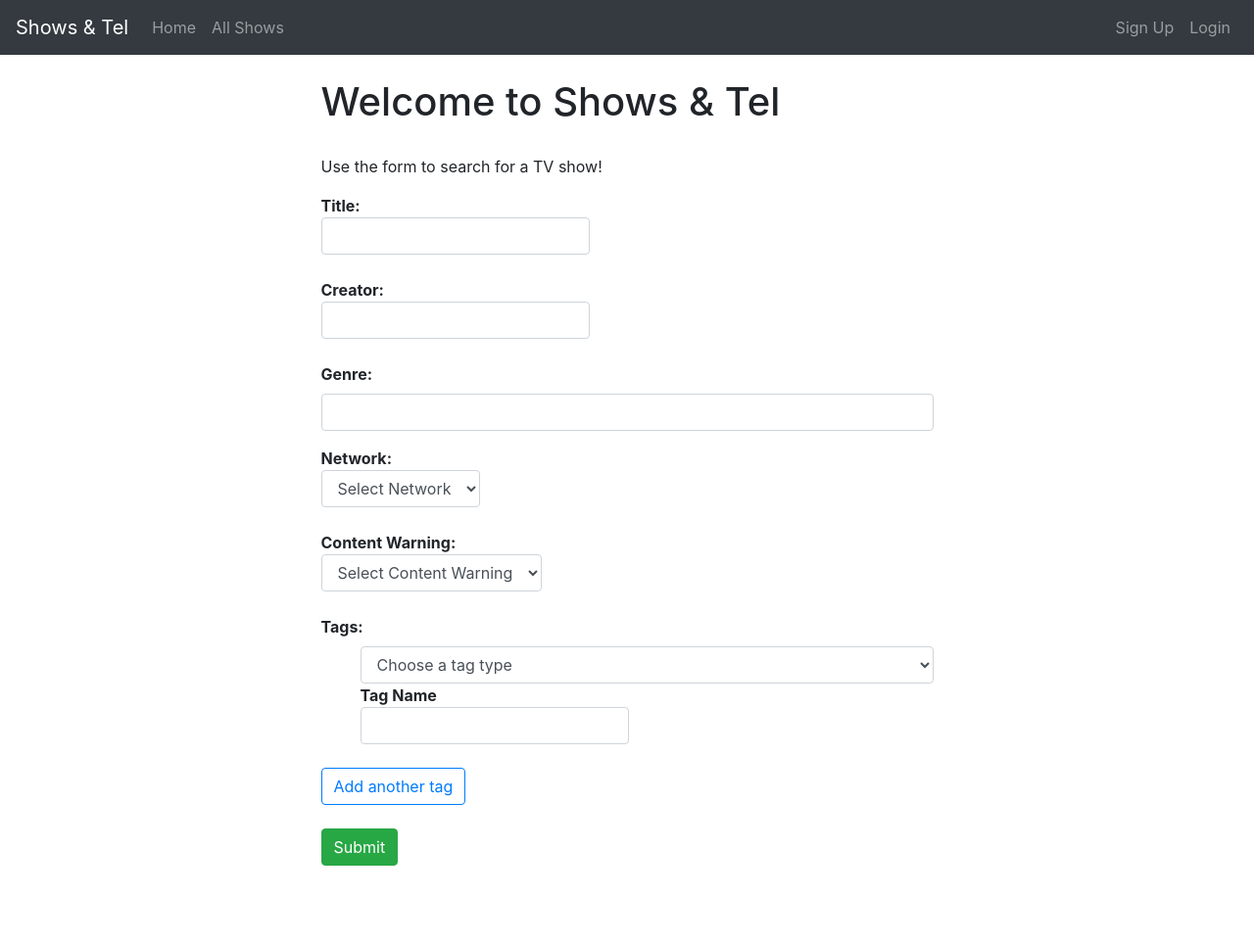
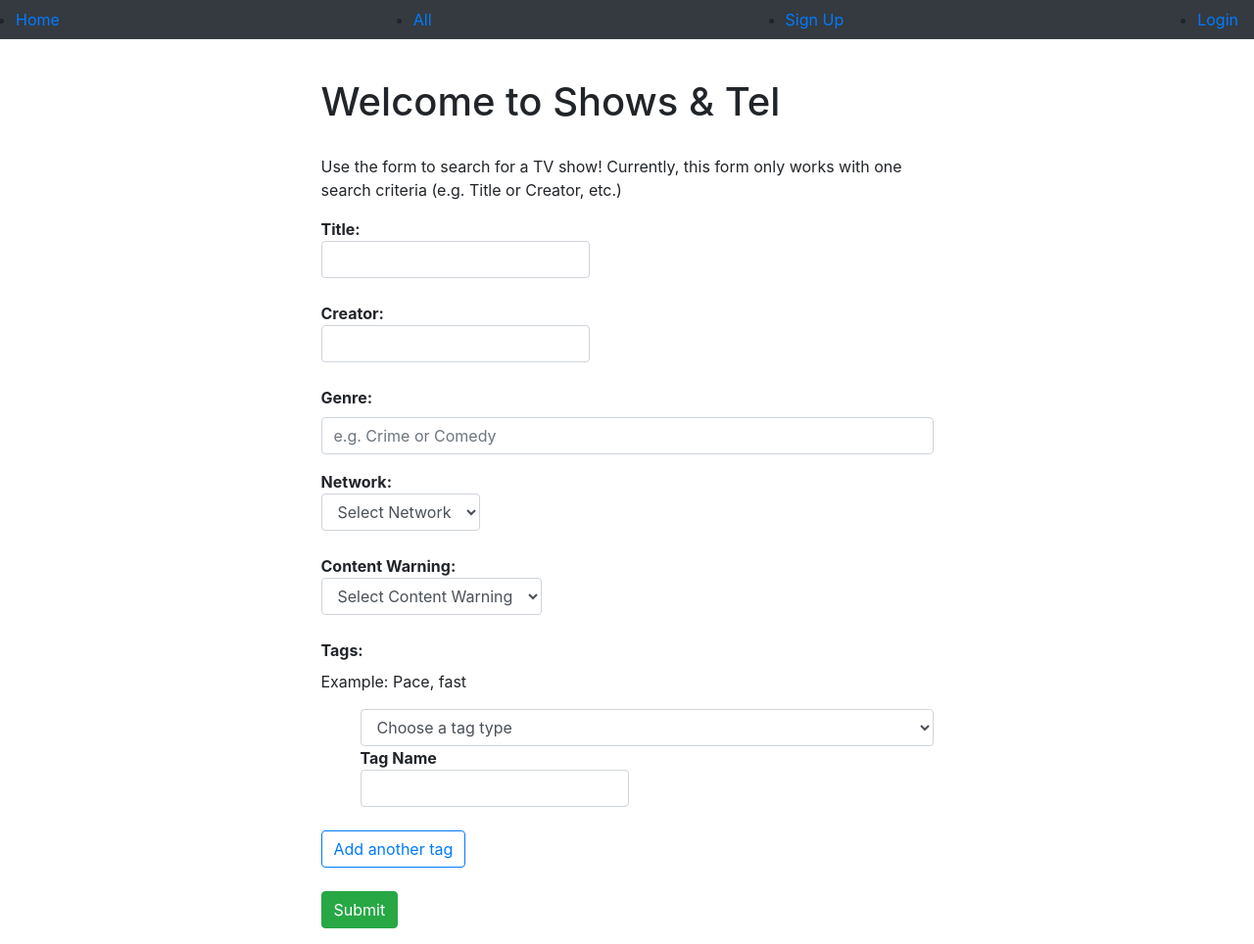
Before and after one commit to chloeymoon/cs304-shows-and-tel, a Flask app: page / in a window 1280 px wide. Shown: the whole page at 98% size. Before the commit the page ends 884 px from the top, so only its background shows below. Run offline with Flask 2, Linux system fonts and the light colour scheme; data that the repository does not hold is empty; some libraries are stand-ins or nearby versions.

Commit message:
add form instructions and wave it

```diff
--- a/templates/base.html
+++ b/templates/base.html
@@ -7,52 +7,33 @@
         <title>Shows-and-Tel</title>
     {% endblock %}
     <link rel="stylesheet" href="https://stackpath.bootstrapcdn.com/bootstrap/4.3.1/css/bootstrap.min.css" integrity="sha384-ggOyR0iXCbMQv3Xipma34MD+dH/1fQ784/j6cY/iJTQUOhcWr7x9JvoRxT2MZw1T" crossorigin="anonymous">
-    <link rel='stylesheet' href="/static/style.css">
+    <link rel='stylesheet' href="{{url_for('static',filename='style.css')}}">
     <!-- Custom styles for this template -->
    <!-- <link href="floating-labels.css" rel="stylesheet"> -->
 </head>
 <body>
 
+<ul id="navbar" class="navbar navbar-dark bg-dark" uid={{uid}}>
+  <li><a class="active" href={{url_for('index')}}>Home</a></li>
+  <li><a class="active" href={{url_for('displayAll')}}>All</a></li>
 
-<nav class="navbar navbar-expand-md navbar-dark bg-dark">
-    <a class="navbar-brand" href="">Shows & Tel</a>
-    <button value="toggle" name="toggle" class="navbar-toggler" type="button" data-toggle="collapse" data-target="#collapsingNavbar">
-        <span class="navbar-toggler-icon"></span>"
-    </button>
-    <div class="navbar-collapse collapse" id="collapsingNavbar">
-        <ul class="navbar-nav">
-            <li class="nav-item">
-                <a class="nav-link" href={{url_for('index')}}>Home</a>
-            </li>
-            <li class="nav-item">
-                <a class="nav-link" href={{url_for('displayAll')}}>All Shows</a>
-            </li>
-        </ul>
-        <ul class="navbar-nav ml-auto">
-          {% if not session['logged_in'] %}
-            <li class="nav-item">
-                <a class="nav-link" href={{url_for('signup')}} data-target="#myModal" data-toggle="modal">Sign Up</a>
-            </li>
+<!-- signup and login button -->
+<!--when user is not logged in-->
+  {% if not session['logged_in'] %}
+    <li><a class="active" href={{url_for('signup')}}>Sign Up</a></li>
+    <li><a class="active" href={{url_for('login')}}>Login </a></li>
+  {% else %}
+<!--when user is logged in-->
+    <li><a class="active" href={{url_for('add')}}>Add</a></li>
+    <li><a class="active" href={{url_for('logout')}}>Logout</a></li>
+  {% endif %}
 
-            <li class="nav-item">
-                <a class="nav-link" href={{url_for('login')}} data-target="#myModal" data-toggle="modal">Login</a>
-            </li>
-          {% else %}
-            <li class="nav-item">
-                <a class="nav-link" href={{url_for('add')}} data-target="#myModal" data-toggle="modal">Add</a>
-            </li>
 
-            <li class="nav-item">
-                <a class="nav-link" href={{url_for('logout')}} data-target="#myModal" data-toggle="modal">Logout</a>
-            </li>
+</ul>
+<br>
+</div>
 
-           {% endif %}
-        </ul>
-    </div>
-</nav>
-<br>
-
-<div class="row justify-content-center" style="color: red;">
+<div>
 {% with messages = get_flashed_messages() %}
   {% if messages %}
     <div id="flashes">
--- a/templates/home.html
+++ b/templates/home.html
@@ -7,7 +7,9 @@
     <div class=search>
         <div class=form>
             <h1 align:"center">Welcome to Shows & Tel</h1>
-            <p align:"center">Use the form to search for a TV show!</p>
+            <p align:"center">Use the form to search for a TV show! Currently,
+                    this form only works with one search criteria (e.g. Title
+                    or Creator, etc.)</p>
 
             <form id="search" method=POST action="{{url_for('search')}}">
                 <div class=form-inputs>
@@ -20,13 +22,8 @@
                     </label></p>
 
                     <p><label for=genre>Genre:
-                        <!--<select id="genre" name="genre" />-->
-                        <!--        <option value="">Select Genre</option>-->
-                        <!--    {% for genre in genres %}-->
-                        <!--        <option>{{genre.name}}</option>-->
-                        <!--    {% endfor %}-->
-                        <!--</select>-->
-                    </label><input type="text"  class="form-control" id="genre" name="genre" /></p>
+                    </label><input type="text" class="form-control" id="genre"
+                        name="genre" placeholder="e.g. Crime or Comedy"/></p>
 
                     <p><label for=network>Network:
                         <select id="network" class="form-control" name="network" />
@@ -49,6 +46,7 @@
 
 
                     <label for=tags>Tags:</label>
+                    <p>Example: Pace, fast</p>
                     <ul id="tags-list">
                         <div class=tag-input>
                             <select id="tags" class="form-control" name="tags">
--- a/templates/profile.html
+++ b/templates/profile.html
@@ -8,7 +8,7 @@
         <p style="color: red;">You can't edit this show because you are not logged in. Please Log in by clicking "Login" in the Nav Bar.</p>
         <br>
     {% endif %}
-    <h2>{{show.title}} ({{show.year}})</h2>
+    <h1>{{show.title}} ({{show.year}})</h1>
     <p>{{show.description}}</p>
     <ul>
         <li>Creator(s):
```
Also changed, not shown: templates/add.html (+19 -10 lines), templates/edit.html (+10 -2 lines).
